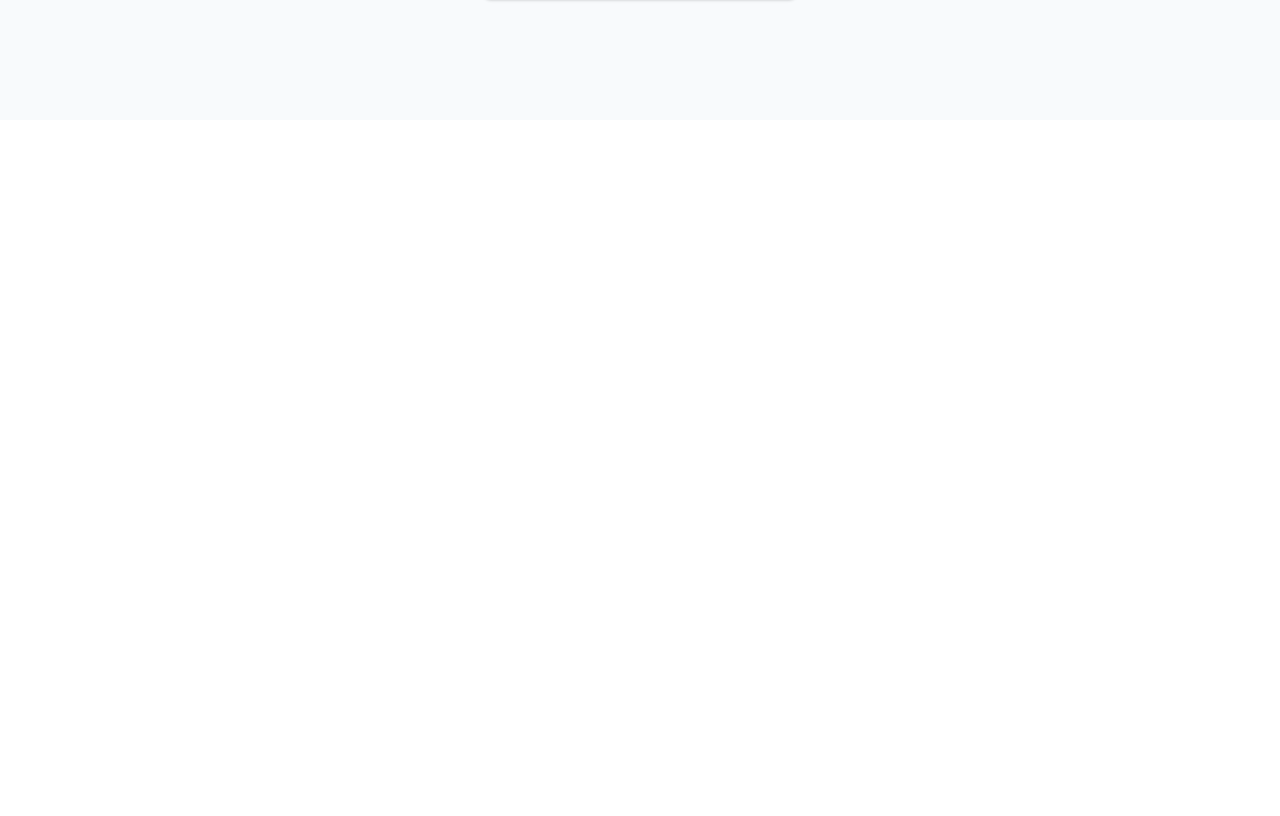
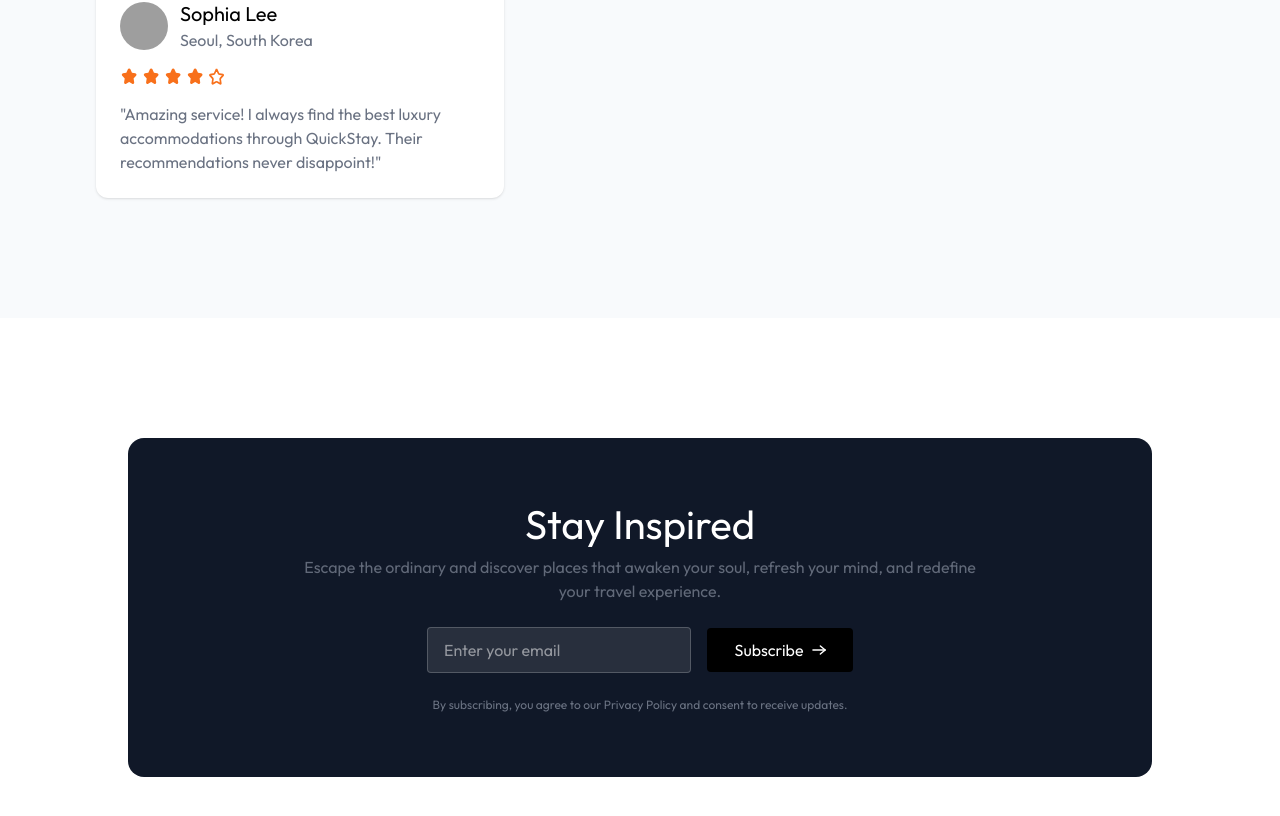
Before and after one commit to hasindu-nagolla/HelaStay, a React (Vite) app in the folder client/: page / in a window 1280 px wide. Shown: the part 3099-3915 px from the top of the page. Before the commit the page ends 3219 px from the top, so only its background shows below. Built offline with nearby package versions, Linux system fonts and the light colour scheme; no server answers; grey boxes are pictures that could not be loaded; a web font is replaced by a local one.

Commit message:
create NewsLetter.jsx page for email subscription section

```diff
--- /dev/null
+++ b/client/src/components/NewsLetter.jsx
@@ -0,0 +1,36 @@
+import React from "react";
+import { assets } from "../assets/assets";
+import Title from "./Title";
+
+const NewsLetter = () => {
+  return (
+    <div className="flex flex-col items-center max-w-5xl lg:w-full rounded-2xl px-4 py-12 md:py-16 mx-2 lg:mx-auto my-30 bg-gray-900 text-white">
+      <Title
+        title="Stay Inspired"
+        subTitle="Escape the ordinary and discover places that awaken your soul, refresh your mind, and redefine your travel experience."
+      />
+
+      <div className="flex flex-col md:flex-row items-center justify-center gap-4 mt-6">
+        <input
+          type="text"
+          className="bg-white/10 px-4 py-2.5 border border-white/20 rounded outline-none max-w-66 w-full"
+          placeholder="Enter your email"
+        />
+        <button className="flex items-center justify-center gap-2 group bg-black px-4 md:px-7 py-2.5 rounded active:scale-95 transition-all">
+          Subscribe
+          <img
+            src={assets.arrowIcon}
+            alt="arrow-icon"
+            className="w-3.5 invert group-hover:translate-x-1 transition-all"
+          />
+        </button>
+      </div>
+      <p className="text-gray-500 mt-6 text-xs text-center">
+        By subscribing, you agree to our Privacy Policy and consent to receive
+        updates.
+      </p>
+    </div>
+  );
+};
+
+export default NewsLetter;
--- a/client/src/components/Testimonial.jsx
+++ b/client/src/components/Testimonial.jsx
@@ -13,7 +13,7 @@ const Testimonial = () => {
       />
       <div className="flex flex-wrap items-center gap-6 mt-20">
                 {testimonials.map((testimonial) => (
-                    <div key={testimonial.id} className="bg-white p-6 rounded-xl shadow max-w-xs">
+                    <div key={testimonial.id} className="bg-white p-6 rounded-xl shadow">
                         <div className="flex items-center gap-3">
                             <img className="w-12 h-12 rounded-full" src={testimonial.image} alt={testimonial.name} />
                             <div>
--- a/client/src/pages/Home.jsx
+++ b/client/src/pages/Home.jsx
@@ -3,6 +3,7 @@ import Hero from "../components/Hero";
 import FeaturedDestinations from "../components/FeaturedDestinations";
 import ExclusiveOffers from "../components/ExclusiveOffers";
 import Testimonial from "../components/Testimonial";
+import NewsLetter from "../components/NewsLetter";
 
 const Home = () => {
   return (
@@ -11,6 +12,7 @@ const Home = () => {
       <FeaturedDestinations />
       <ExclusiveOffers />
       <Testimonial />
+      <NewsLetter />
     </>
   );
 };
```
